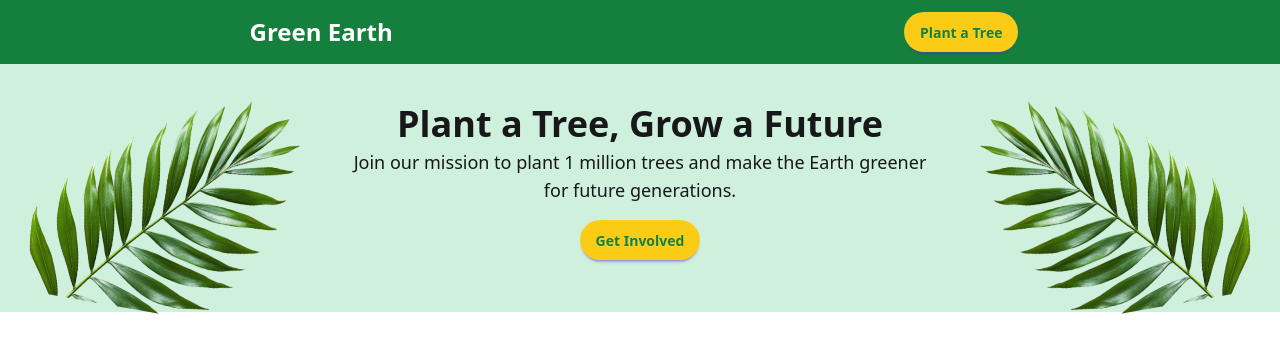
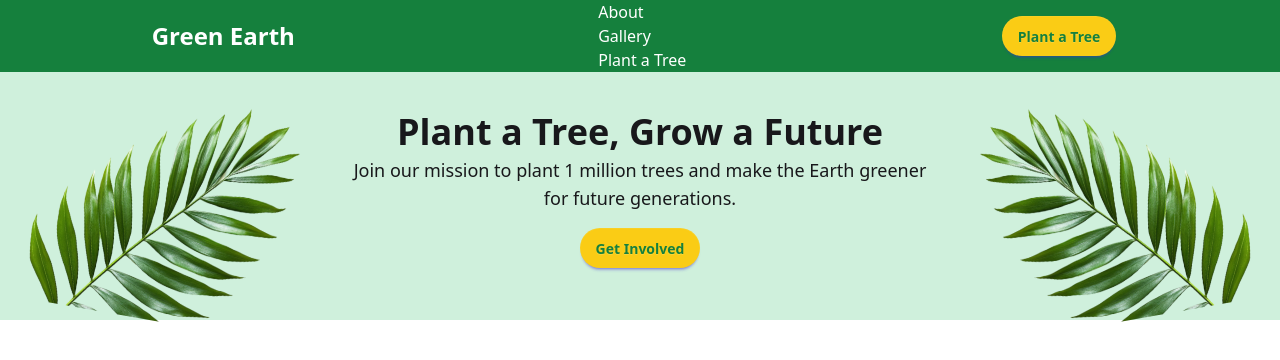
Before and after one commit to souravsahapartho/Green-Earth-code, a plain HTML site: page index.html in a window 1280 px wide. Drawn offline with nearby package versions, Linux system fonts and the light colour scheme.

Commit message:
Update index.html

```diff
--- a/index.html
+++ b/index.html
@@ -19,7 +19,7 @@
     <!-- nav styles -->
     <header class="bg-[#15803D] text-white flex justify-around items-center">
       <h4 class="text-xl md:text-2xl font-bold">Green Earth</h4>
-      <div class="hidden md:visible flex gap-3 justify-between">
+      <div class="hidden md:block flex gap-3 justify-between">
         <h6>About</h6>
         <h6>Gallery</h6>
         <h6>Plant a Tree</h6>
```
